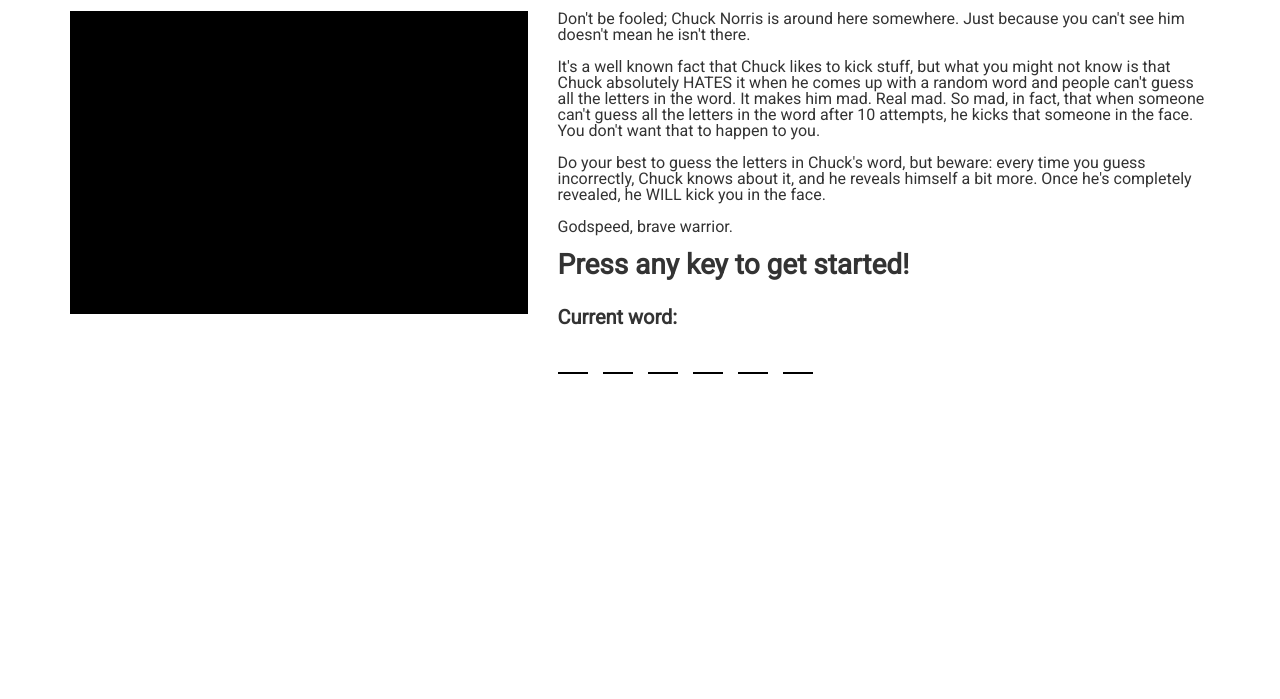
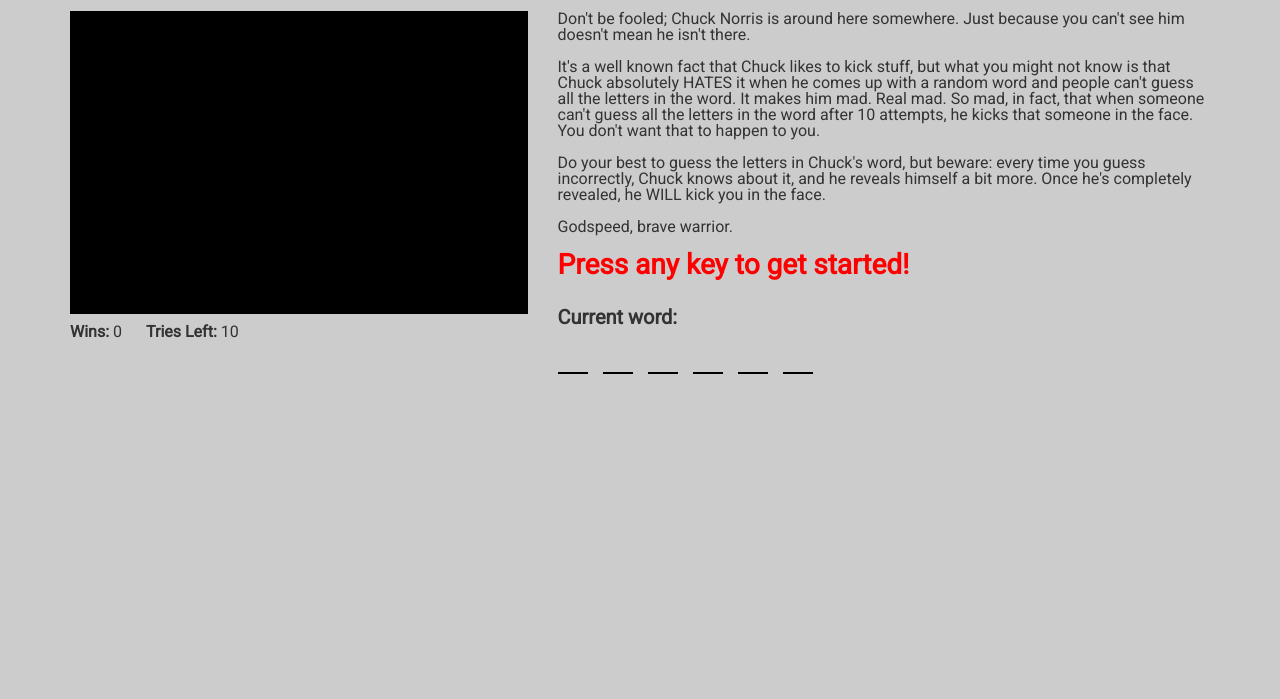
Before and after one commit to cashbasket/Hangman-Game, a plain HTML site: page index.html in a window 1280 px wide. Shown: the part 101-800 px from the top of the page. Drawn offline with nearby package versions, Linux system fonts and the light colour scheme.

Commit message:
add win counter and tries left counter to page

```diff
--- a/assets/css/style.css
+++ b/assets/css/style.css
@@ -2,6 +2,11 @@ body {
 	padding-top: 50px;
 	font-size: 16px;
 	font-family: 'Roboto', sans-serif;
+	background-color: #ccc;
+}
+
+strong {
+	font-weight: bold;
 }
 
 h1 {
@@ -27,6 +32,7 @@ p {
 .big-text {
 	font-size: 1.75em;
 	font-weight: bold;
+	color: #f00;
 }
 
 #chuckHolder {
@@ -35,7 +41,7 @@ p {
 	width: 100%;
 	max-width: 500px;
 	max-height: 331px;
-	margin: 0 auto;
+	margin: 0 auto 10px auto;
 	overflow: hidden;
 }
 
@@ -93,3 +99,7 @@ p {
 	font-size: 1.5em;
 	color: #f00;
 }
+
+#wins {
+	padding-right: 20px;
+}
--- a/assets/js/chuck.js
+++ b/assets/js/chuck.js
@@ -22,6 +22,9 @@ $(document).ready(function () {
 	var numTries = 10;
 	var winner = false;
 	var gameOver = false;
+	var wins = 0;
+	$('#triesLeft').text(numTries);
+	$('#wins').text(wins);
 	$('#tries').text('');
 
 	$(document).keyup(function(event) {
@@ -29,6 +32,7 @@ $(document).ready(function () {
 		var correctGuess = false;
 		var alreadyGuessed = false;
 		$('.results').css('display', 'none');
+		$('#triesLeft').text(numTries);
 
 		for(var i=0; i <= chosenWord.length - 1; i++) {
 			if ($('#letter' + i).text() == '' && chosenWord[i] == userGuess) {
@@ -73,8 +77,11 @@ $(document).ready(function () {
 		if(gameOver) {
 			$('.results').css('display','block');
 
-			if(winner)
+			if(winner) {
+				wins++;
+				$('#wins').text(wins);
 				$('.resultText').text('You guessed the word! Chuck is pleased, and as such will not kick you in the face. He wants to keep playing, so he picked a new word for you. Guess away!');
+			}
 			else
 				$('.resultText').text('You made Chuck mad, and have unfortunately been kicked in the face. However, he is letting you try again with a new word!');
 			winner = false;
@@ -86,6 +93,7 @@ $(document).ready(function () {
 			$('#tries').text('');
 			$('#triesHeader').css('display', 'none');
 			$('#blackness').css('width', '100%');
+			$('#triesLeft').text(numTries);
 			chosenWord = chooseWord(words);
 		}
 
--- a/index.html
+++ b/index.html
@@ -18,7 +18,12 @@
 					<img src="assets/images/chucknorrismain.jpg" class="img-responsive">
 					<span id="blackness"></span>
 				</div>
-
+				<div class="row">
+					<div class="col-md-6">
+						<strong>Wins:</strong> <span id="wins"></span>
+						<strong>Tries Left:</strong> <span id="triesLeft"></span>
+					</div>
+				</div>
 			</div>
 			<div class="col-md-7">
 				<div  class="well results">
```
